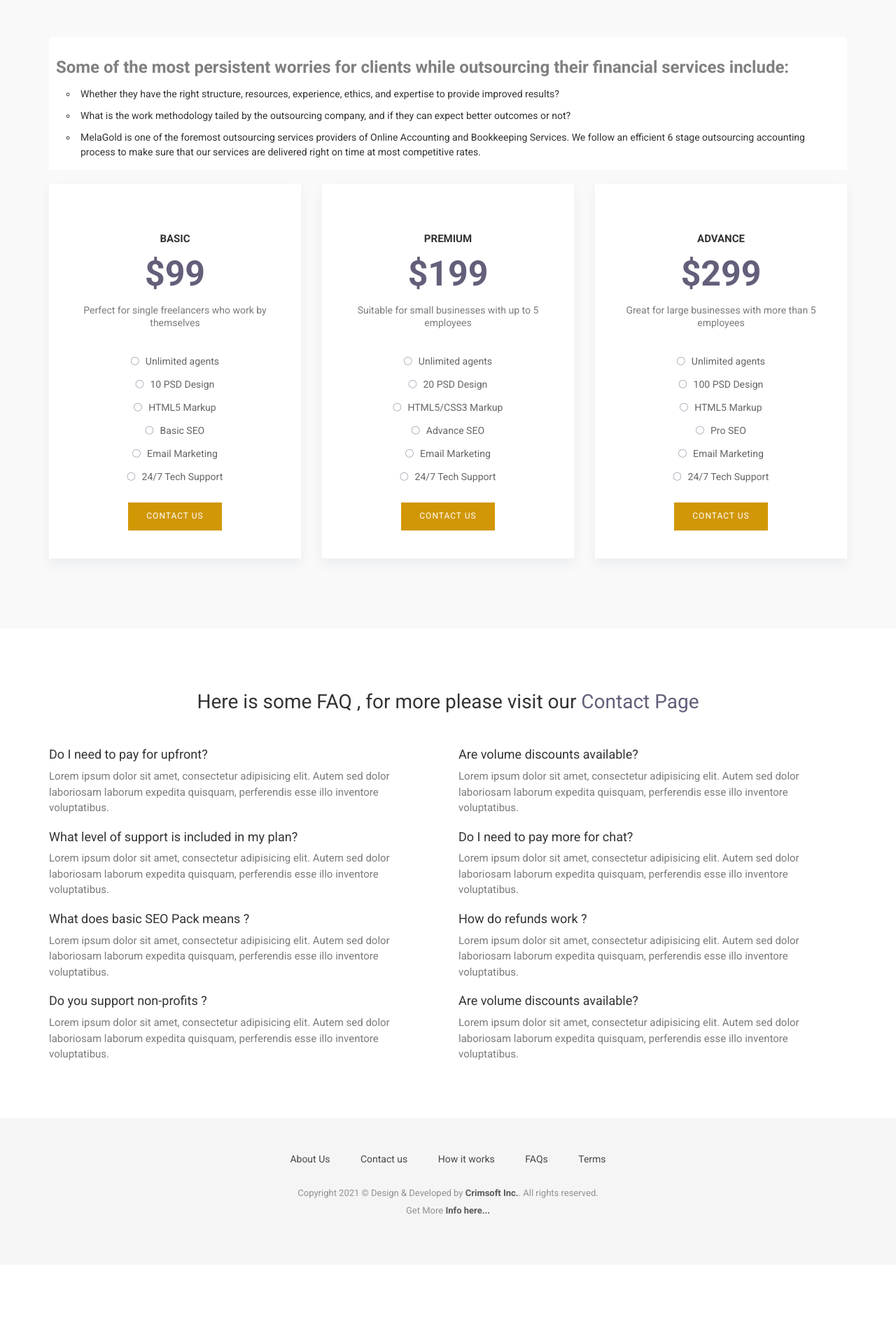
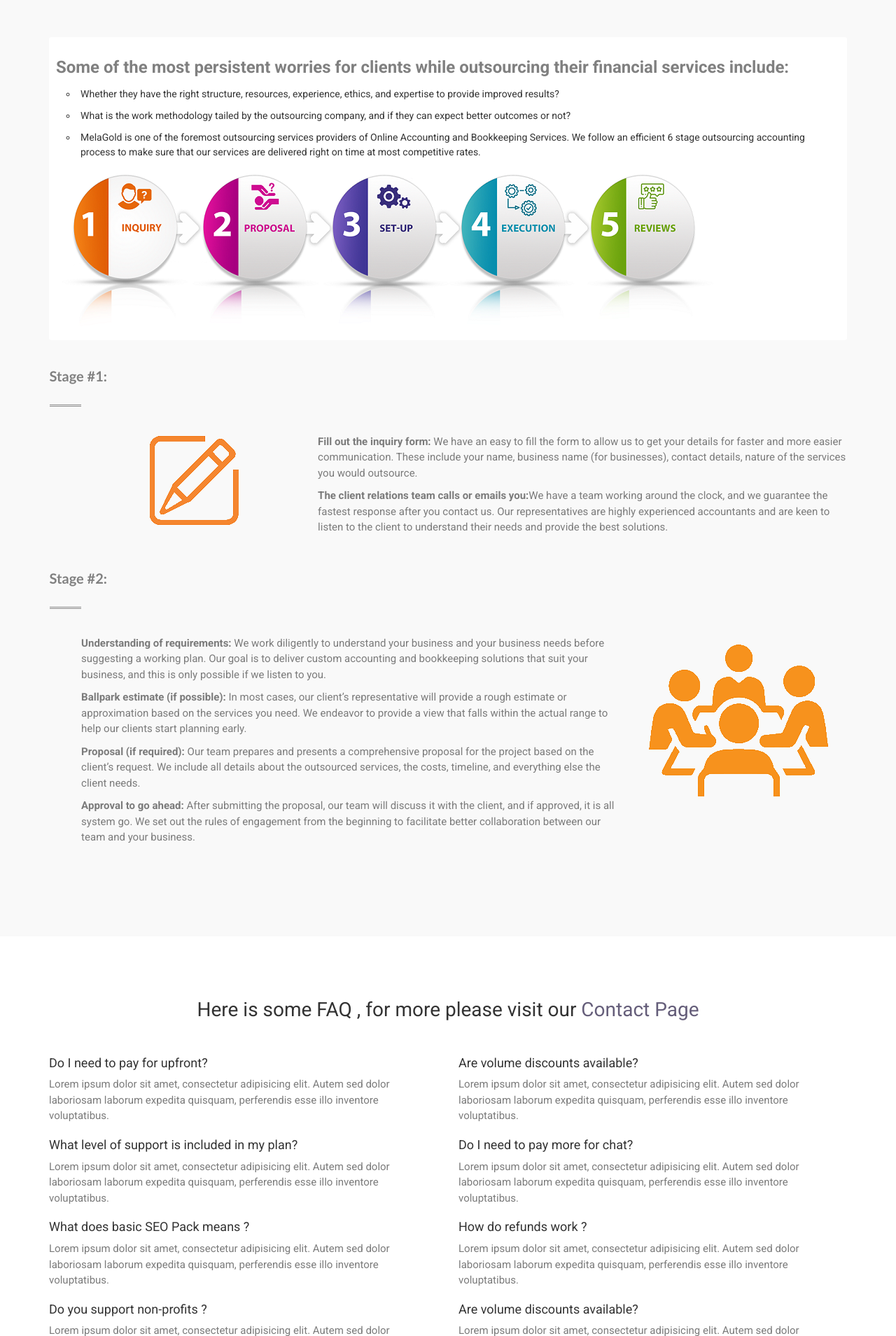
Before and after one commit to crimsoftit/melagolden, a Flask app: page /about/how_it_works in a window 1280 px wide. Shown: the part 394-2303 px from the top of the page at 70% size. Before the commit the page ends 2129 px from the top, so only its background shows below. Run offline with Flask 2, Linux system fonts and the light colour scheme; some libraries are stand-ins or nearby versions; some web fonts are replaced.

Commit message:
23. about page modifications

```diff
--- a/static/css/style.css
+++ b/static/css/style.css
@@ -1316,6 +1316,12 @@ hr.underlines {
     box-shadow: 0 8px 15px 0 rgba(5, 57, 106, 0.06);
 }
 
+.pricing-item {
+    padding: 40px 20px;
+    background: #fff;
+    box-shadow: 0 8px 15px 0 rgba(5, 57, 106, 0.06);
+}
+
 .pricing-table .pricing-item a.btn-main,
 .pricing-table .pricing-item a.btn-transparent,
 .pricing-table .pricing-item a.btn-small {
@@ -2315,6 +2321,37 @@ div.spacer {
     font-family: 'Century Gothic';
 }
 
+.issues_block {
+    padding: 10px;
+    background-color: #ffffff;
+    margin-bottom: 20px;
+    border-radius: 3px;
+    margin-top: -30px;
+    align-items: center;
+}
+
+.issues_title {
+    color: gray;
+    font-size: 24px;
+    font-weight: bold;
+}
+
+.issues_list {
+    list-style-type: circle;
+    padding-left: 30px;
+}
+
+.issues_list>li {
+    padding: 5px;
+}
+
+.steps_title {
+    color: gray;
+    font-size: 34px;
+    font-weight: bold;
+    font-family: 'Candara';
+}
+
 .form-group-btn {
     margin-top: 10px;
 }
--- a/templates/how_it_works.html
+++ b/templates/how_it_works.html
@@ -1,25 +1,60 @@
 {% extends "layout.html" %} {% block content %}
 
+
 <style>
-    .issues_block {
-        padding: 10px;
-        background-color: #ffffff;
-        margin-bottom: 20px;
-        border-radius: 3px;
-        margin-top: -30px;
+    .item1 {
+        grid-area: menu;
+        align-items: center !important;
     }
 
-    .issues_title {
-        color: gray;
+    .item2 {
+        grid-area: footer;
+        text-align: left !important;
+        font-size: 16px !important;
     }
 
-    .issues_list {
-        list-style-type: circle;
-        padding-left: 30px;
+    .item3 {
+        grid-area: menu;
+        align-items: center !important;
+        text-align: left !important;
     }
 
-    .issues_list>li {
-        padding: 5px;
+    .grid-container {
+        display: grid;
+        grid-template-areas: 'menu footer footer footer footer footer';
+        grid-template-columns: 30% auto;
+        grid-gap: 10px;
+    }
+
+    .grid-container>div {
+        text-align: center;
+        padding: 20px 0;
+        font-size: 30px;
+    }
+
+    .grid-container1 {
+        margin-top: 20px;
+        display: grid;
+        grid-template-areas: 'menu footer footer footer footer footer';
+        grid-template-columns: 70% 30%;
+        grid-gap: 10px;
+    }
+
+    .grid-container1>div {
+        text-align: center;
+        padding: 20px 0;
+        font-size: 30px;
+    }
+
+    .steps_img {
+        width: fit-content;
+        align: center;
+    }
+
+    hr.step_underlines {
+        width: 4%;
+        float: left;
+        border-top: 3px double #8c8b8b;
     }
 </style>
 
@@ -42,8 +77,9 @@
 
         <div class="issues_block">
             <p>
-                <h2 class="issues_title" style="font-size: 24px; font-weight: bold;">Some of the most persistent worries for clients while outsourcing their financial services include:</h2>
+                <h2 class="issues_title">Some of the most persistent worries for clients while outsourcing their financial services include:</h2>
             </p>
+
             <ul class="issues_list">
                 <li>Whether they have the right structure, resources, experience, ethics, and expertise to provide improved results?</li>
                 <li>What is the work methodology tailed by the outsourcing company, and if they can expect better outcomes or not?</li>
@@ -51,103 +87,64 @@
                     competitive rates.
                 </li>
             </ul>
+
+            <p>
+                <img class="how_it_works_img" src="{{ url_for('static', filename='images/company/procedure.png') }}">
+            </p>
         </div>
 
-        <div class="row">
-            <!-- single pricing table -->
-            <div class="col-md-4 col-sm-6 col-xs-12">
-                <div class="pricing-item text-center">
+        <div class="row" style="width: 99.9%; margin: auto;">
+            <div class="steps_div">
+                <h2 class="steps_title" style="font-size: 20px;">Stage #1:</h2>
+                <hr class="step_underlines">
+            </div>
+            <br/><br/>
+            <div class="grid-container">
+                <div class="item1">
+                    <img class="steps_img" src="{{ url_for('static', filename='images/steps/step1.png') }}">
+                </div>
+                <div class="item2">
+                    <p>
+                        <strong>Fill out the inquiry form:</strong> We have an easy to fill the form to allow us to get your details for faster and more easier communication. These include your name, business name (for businesses), contact details, nature
+                        of the services you would outsource.
+                    </p>
+                    <p>
+                        <strong>The client relations team calls or emails you:</strong>We have a team working around the clock, and we guarantee the fastest response after you contact us. Our representatives are highly experienced accountants and are
+                        keen to listen to the client to understand their needs and provide the best solutions.
+                    </p>
+                </div>
+            </div>
 
-                    <!-- plan name & value -->
-                    <div class="price-title">
-                        <h3>Basic</h3>
-                        <strong class="value">$99</strong>
-                        <p>Perfect for single freelancers who work by themselves</p>
-                    </div>
-                    <!-- /plan name & value -->
-
-                    <!-- plan description -->
-                    <ul>
-                        <li><i class="ion-ios-circle-outline"></i> Unlimited agents</li>
-                        <li><i class="ion-ios-circle-outline"></i> 10 PSD Design</li>
-                        <li><i class="ion-ios-circle-outline"></i> HTML5 Markup</li>
-                        <li><i class="ion-ios-circle-outline"></i> Basic SEO</li>
-                        <li><i class="ion-ios-circle-outline"></i> Email Marketing</li>
-                        <li><i class="ion-ios-circle-outline"></i> 24/7 Tech Support</li>
-                    </ul>
-                    <!-- /plan description -->
-
-                    <!-- Contact Us button -->
-                    <a class="btn btn-small" href="{{ url_for('contact') }}">Contact Us</a>
-                    <!-- /Contact Us button -->
+            <div class="steps_div">
+                <h2 class="steps_title" style="font-size: 20px;">Stage #2:</h2>
+                <hr class="step_underlines">
+            </div>
+            <br/>
+            <div class="grid-container1">
+                <div class="item3">
+                    <p>
+                        <strong>Understanding of requirements:</strong> We work diligently to understand your business and your business needs before suggesting a working plan. Our goal is to deliver custom accounting and bookkeeping solutions that suit
+                        your business, and this is only possible if we listen to you.
+                    </p>
+                    <p>
+                        <strong>Ballpark estimate (if possible):</strong> In most cases, our client’s representative will provide a rough estimate or approximation based on the services you need. We endeavor to provide a view that falls within the actual
+                        range to help our clients start planning early.
+                    </p>
+                    <p>
+                        <strong>Proposal (if required):</strong> Our team prepares and presents a comprehensive proposal for the project based on the client’s request. We include all details about the outsourced services, the costs, timeline, and everything
+                        else the client needs.
+                    </p>
+                    <p>
+                        <strong>Approval to go ahead:</strong> After submitting the proposal, our team will discuss it with the client, and if approved, it is all system go. We set out the rules of engagement from the beginning to facilitate better collaboration
+                        between our team and your business.
+                    </p>
 
                 </div>
-            </div>
-            <!-- end single pricing table -->
 
-            <!-- single pricing table -->
-            <div class="col-md-4 col-sm-6 col-xs-12  ">
-                <div class="pricing-item text-center">
-
-                    <!-- plan name & value -->
-                    <div class="price-title">
-                        <h3>Premium</h3>
-                        <strong class="value">$199</strong>
-                        <p>Suitable for small businesses with up to 5 employees</p>
-                    </div>
-                    <!-- /plan name & value -->
-
-                    <!-- plan description -->
-                    <ul>
-                        <li><i class="ion-ios-circle-outline"></i> Unlimited agents</li>
-                        <li><i class="ion-ios-circle-outline"></i> 20 PSD Design</li>
-                        <li><i class="ion-ios-circle-outline"></i> HTML5/CSS3 Markup</li>
-                        <li><i class="ion-ios-circle-outline"></i> Advance SEO</li>
-                        <li><i class="ion-ios-circle-outline"></i> Email Marketing</li>
-                        <li><i class="ion-ios-circle-outline"></i> 24/7 Tech Support</li>
-                    </ul>
-                    <!-- /plan description -->
-
-                    <!-- Contact Us button -->
-                    <a class="btn btn-small" href="{{ url_for('contact') }}">Contact Us</a>
-                    <!-- /Contact Us button -->
-
+                <div class="item4">
+                    <img class="steps_img" src="{{ url_for('static', filename='images/steps/step2.png') }}">
                 </div>
             </div>
-            <!-- end single pricing table -->
-
-            <!-- single pricing table -->
-            <div class="col-md-4 col-sm-6 col-xs-12 ">
-                <div class="pricing-item text-center">
-
-                    <!-- plan name & value -->
-                    <div class="price-title">
-                        <h3>Advance</h3>
-                        <strong class="value">$299</strong>
-                        <p>Great for large businesses with more than 5 employees</p>
-                    </div>
-                    <!-- /plan name & value -->
-
-                    <!-- plan description -->
-                    <ul>
-                        <li><i class="ion-ios-circle-outline"></i> Unlimited agents</li>
-                        <li><i class="ion-ios-circle-outline"></i> 100 PSD Design</li>
-                        <li><i class="ion-ios-circle-outline"></i> HTML5 Markup</li>
-                        <li><i class="ion-ios-circle-outline"></i> Pro SEO</li>
-                        <li><i class="ion-ios-circle-outline"></i> Email Marketing</li>
-                        <li><i class="ion-ios-circle-outline"></i> 24/7 Tech Support</li>
-                    </ul>
-                    <!-- /plan description -->
-
-                    <!-- Contact Us button -->
-                    <a class="btn btn-small" href="{{ url_for('contact') }}">Contact Us</a>
-                    <!-- /Contact Us button -->
-
-                </div>
-            </div>
-            <!-- end single pricing table -->
-
-
         </div>
         <!-- End row -->
     </div>
--- a/templates/team.html
+++ b/templates/team.html
@@ -26,7 +26,7 @@
                             <img class="img-responsive team_img" src="{{ url_for('static', filename='images/company/gates.jpg') }}" alt="Founder">
                         </a>
                     </div>
-                    <h3 class="post-title"><a href="" class="team_title">Founder</a></h3>
+                    <h3 class="post-title"><a href="#" class="team_title">Founder</a></h3>
 
                     <div class="post-content">
                         <p>
```
Also changed, not shown: templates/company_profile.html (+28 -32 lines), static/images/company/procedure.png, static/images/company/procedure_original.png (added), static/images/steps/step1.png (added), static/images/steps/step2.jpg (added), static/images/steps/step2.png (added), static/images/steps/step_2.jpg (added).
